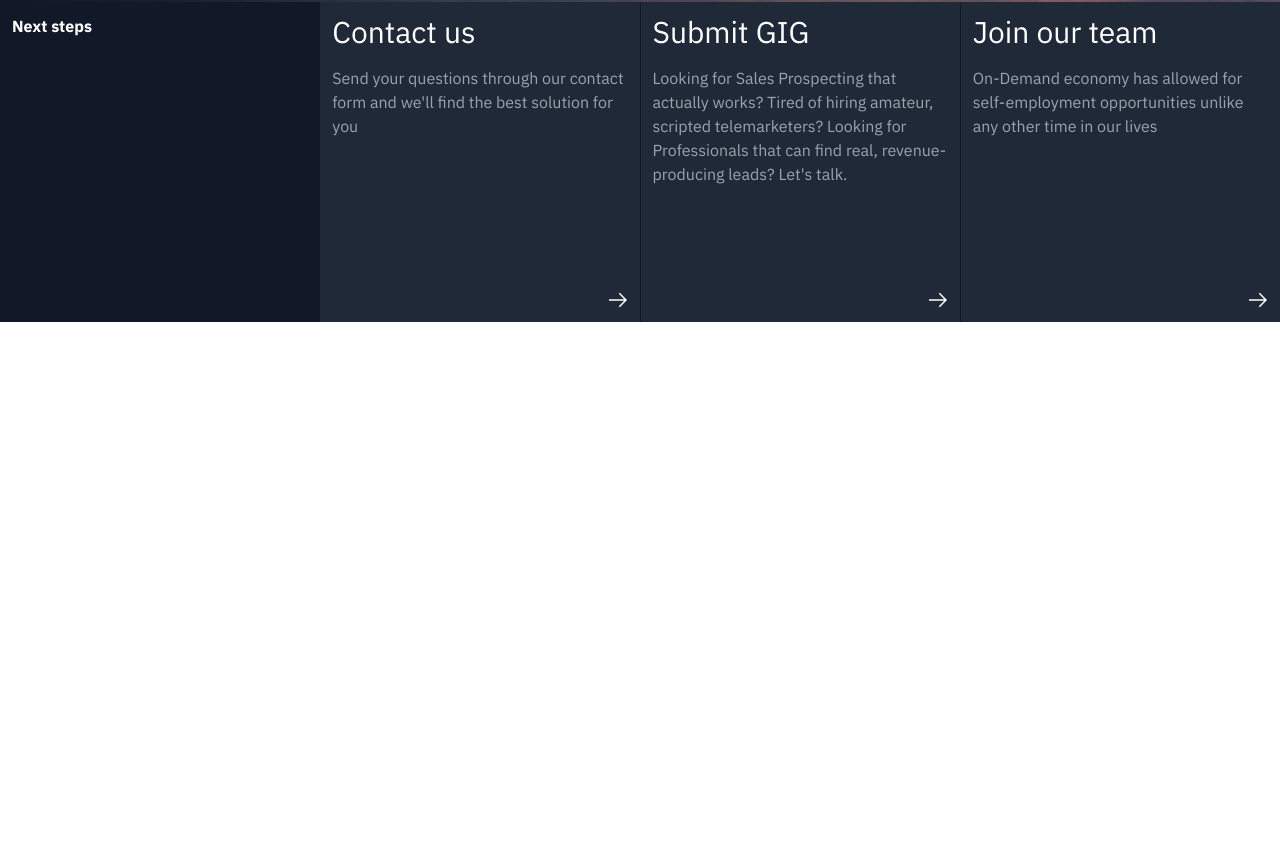
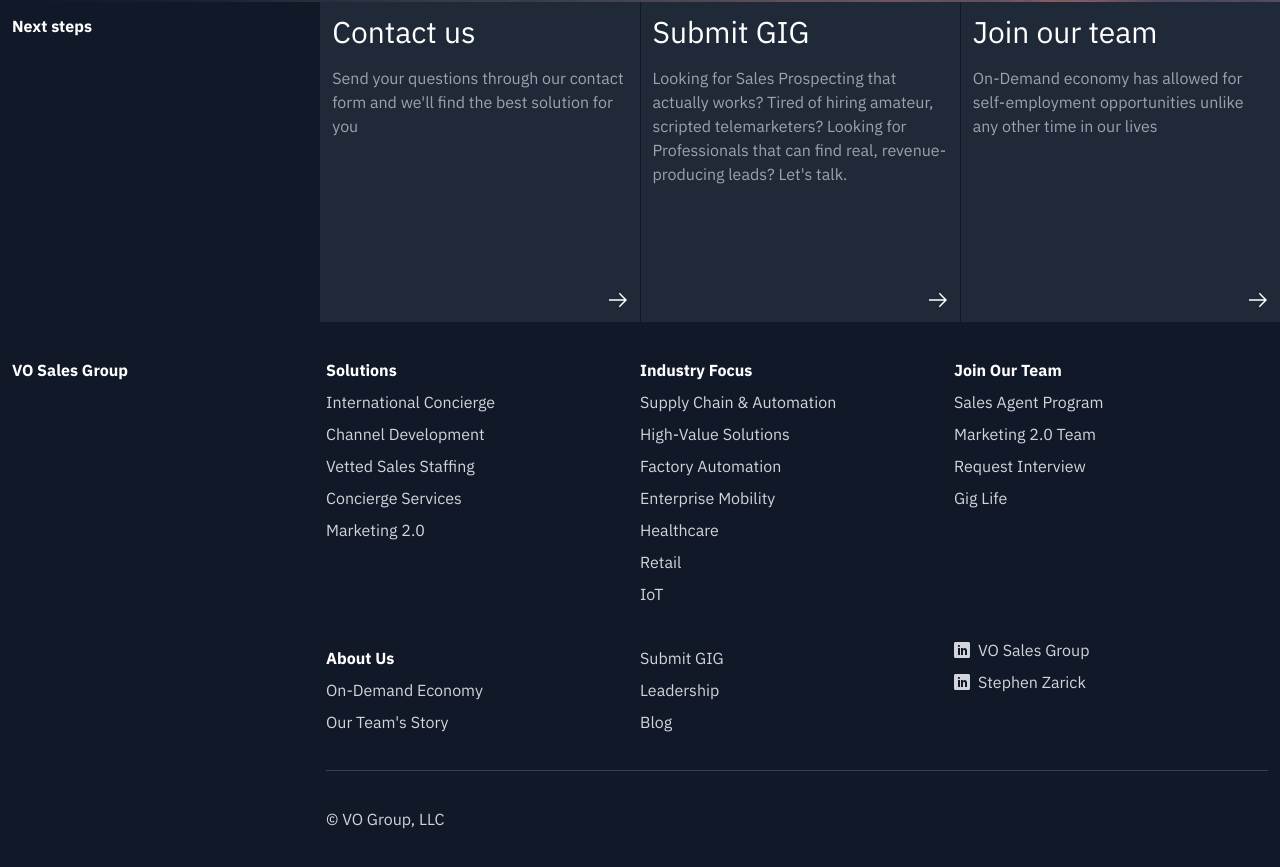
Before and after one commit to vberkoz/dsf-website, a Next.js app: page / in a window 1280 px wide. Shown: the part 3868-4735 px from the top of the page. Before the commit the page ends 4190 px from the top, so only its background shows below. Built offline with nearby package versions, Linux system fonts and the light colour scheme.

Commit message:
Add footer

```diff
--- /dev/null
+++ b/components/Footer.tsx
@@ -0,0 +1,71 @@
+import Link from "next/link";
+
+export const Footer = () => (
+  <div className="px-3 py-8 bg-gray-900 flex flex-col text-gray-300 leading-8">
+    <div className="grid grid-cols-1 md:grid-cols-2 lg:grid-cols-4 gap-y-8">
+      <Link href="#" className="font-bold text-white hover:underline hover:text-white md:col-span-2 lg:col-span-1">VO Sales Group</Link>
+
+      <div className="flex flex-col">
+        <Link href="#" className="font-bold text-white hover:underline hover:text-white">Solutions</Link>
+        <Link href="#" className="hover:underline hover:text-white">International Concierge</Link>
+        <Link href="#" className="hover:underline hover:text-white">Channel Development</Link>
+        <Link href="#" className="hover:underline hover:text-white">Vetted Sales Staffing</Link>
+        <Link href="#" className="hover:underline hover:text-white">Concierge Services</Link>
+        <Link href="#" className="hover:underline hover:text-white">Marketing 2.0</Link>
+      </div>
+
+      <div className="flex flex-col">
+        <Link href="#" className="font-bold text-white hover:underline hover:text-white">Industry Focus</Link>
+        <Link href="#" className="hover:underline hover:text-white">Supply Chain & Automation</Link>
+        <Link href="#" className="hover:underline hover:text-white">High-Value Solutions</Link>
+        <Link href="#" className="hover:underline hover:text-white">Factory Automation</Link>
+        <Link href="#" className="hover:underline hover:text-white">Enterprise Mobility</Link>
+        <Link href="#" className="hover:underline hover:text-white">Healthcare</Link>
+        <Link href="#" className="hover:underline hover:text-white">Retail</Link>
+        <Link href="#" className="hover:underline hover:text-white">IoT</Link>
+      </div>
+
+      <div className="flex flex-col">
+        <Link href="#" className="font-bold text-white hover:underline hover:text-white">Join Our Team</Link>
+        <Link href="#" className="hover:underline hover:text-white">Sales Agent Program</Link>
+        <Link href="#" className="hover:underline hover:text-white">Marketing 2.0 Team</Link>
+        <Link href="#" className="hover:underline hover:text-white">Request Interview</Link>
+        <Link href="#" className="hover:underline hover:text-white">Gig Life</Link>
+      </div>
+
+      <div className="hidden lg:block"></div>
+
+      <div className="flex flex-col">
+        <Link href="#" className="font-bold text-white hover:underline hover:text-white">About Us</Link>
+        <Link href="#" className="hover:underline hover:text-white">On-Demand Economy</Link>
+        <Link href="#" className="hover:underline hover:text-white">Our Team's Story</Link>
+      </div>
+
+      <div className="flex flex-col">
+        <Link href="#" className="hover:underline hover:text-white">Submit GIG</Link>
+        <Link href="#" className="hover:underline hover:text-white">Leadership</Link>
+        <Link href="#" className="hover:underline hover:text-white">Blog</Link>
+      </div>
+
+      <div className="flex flex-col">
+        <Link href="#" className="flex leading-4 hover:underline hover:text-white mb-4">
+          <svg viewBox="0 0 640 640" fill="currentColor" width="16" height="16" className="mr-2">
+            <path d="M579.999 0H60C27 0 0 27 0 60v520c0 33 27 60 60 60h519.999c33 0 60-27 60-60V60c0-33-27-60-60-60zM239.991 519.999h-79.985V239.992h79.985v280.007zm-40.004-320.012c-22.11 0-39.993-17.882-39.993-39.993 0-22.122 17.882-40.004 39.993-40.004 22.122 0 40.004 17.882 40.004 40.004 0 22.11-17.882 39.993-40.004 39.993zm320.012 320.012h-79.986V360.005c0-22.122-17.893-40.004-40.004-40.004-22.122 0-40.004 17.882-40.004 40.004v159.994h-80.01V239.992h80.01v49.642c16.476-22.654 41.752-49.642 69.993-49.642 49.76 0 90 44.764 90 100.005v180.002z"></path>
+          </svg>
+          VO Sales Group
+        </Link>
+        <Link href="#" className="flex leading-4 hover:underline hover:text-white">
+          <svg viewBox="0 0 640 640" fill="currentColor" width="16" height="16" className="mr-2">
+            <path d="M579.999 0H60C27 0 0 27 0 60v520c0 33 27 60 60 60h519.999c33 0 60-27 60-60V60c0-33-27-60-60-60zM239.991 519.999h-79.985V239.992h79.985v280.007zm-40.004-320.012c-22.11 0-39.993-17.882-39.993-39.993 0-22.122 17.882-40.004 39.993-40.004 22.122 0 40.004 17.882 40.004 40.004 0 22.11-17.882 39.993-40.004 39.993zm320.012 320.012h-79.986V360.005c0-22.122-17.893-40.004-40.004-40.004-22.122 0-40.004 17.882-40.004 40.004v159.994h-80.01V239.992h80.01v49.642c16.476-22.654 41.752-49.642 69.993-49.642 49.76 0 90 44.764 90 100.005v180.002z"></path>
+          </svg>
+          Stephen Zarick
+        </Link>
+      </div>
+
+      <div className="hidden lg:block"></div>
+      <div className="md:col-span-2 lg:col-span-3 border-t border-gray-700"></div>
+      <div className="hidden lg:block"></div>
+      <div className="flex flex-col">© VO Group, LLC</div>
+    </div>
+  </div>
+);
--- a/components/Layout.tsx
+++ b/components/Layout.tsx
@@ -2,6 +2,7 @@
 import { ReactNode } from "react";
 import { Banner } from "./Banner";
 import { Menu } from "./Menu/Menu";
+import { Footer } from "@/components/Footer";
 
 type Props = {
   children: ReactNode;
@@ -20,6 +21,7 @@
       <Menu />
       <Banner />
       {children}
+      <Footer />
     </div>
   </>
 );
```
